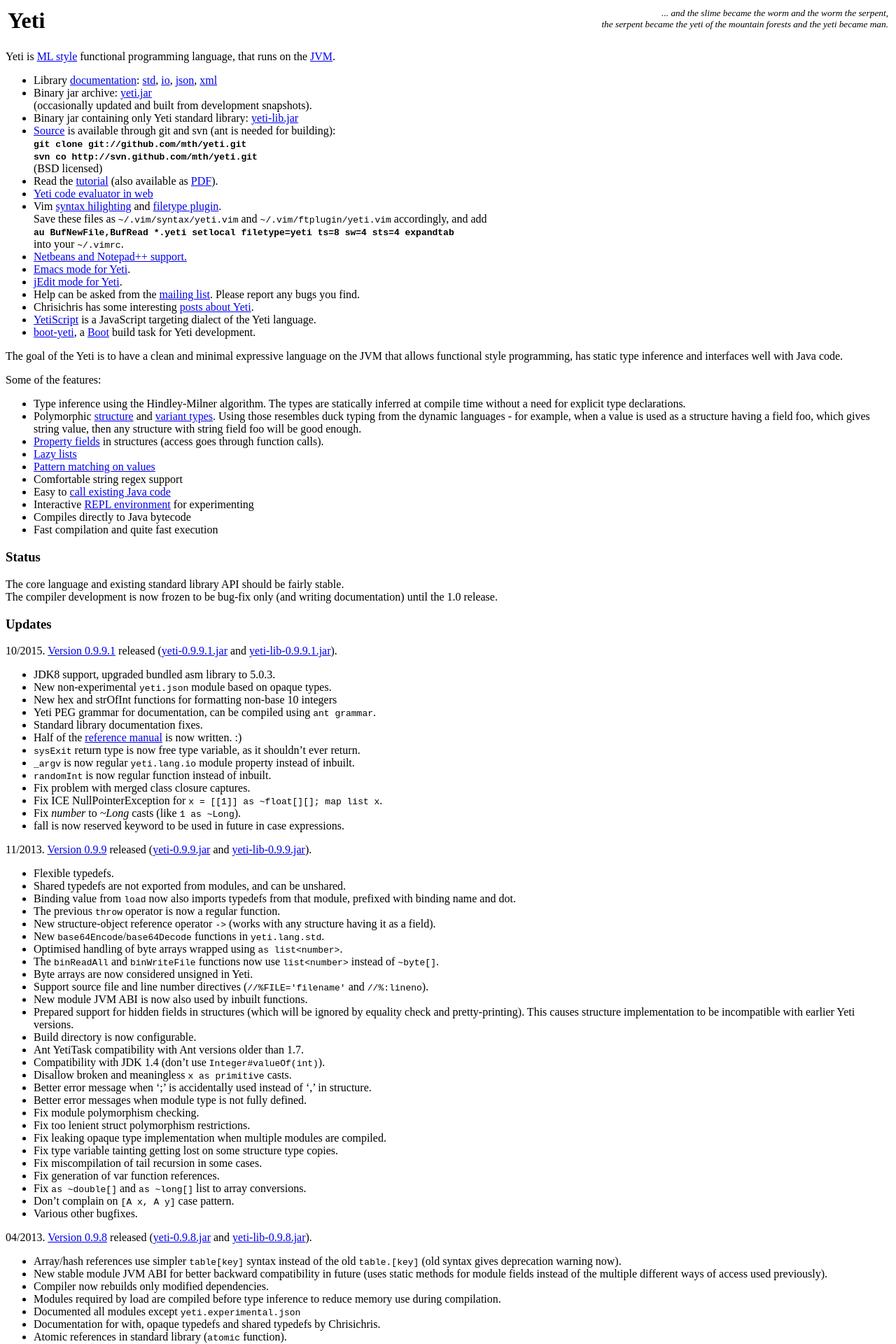
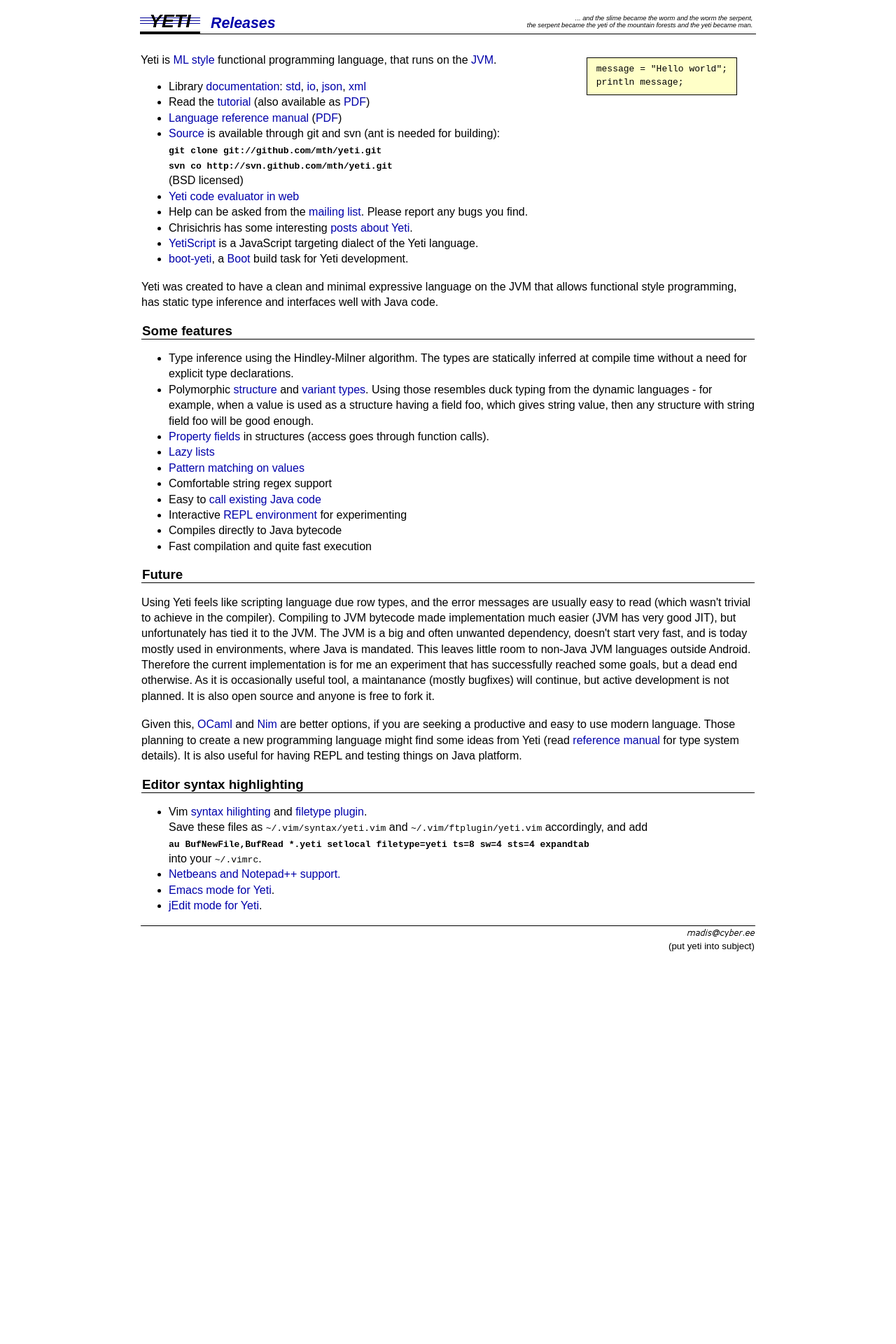
Before and after one commit to mth/mth.github.com, a Jekyll site: the page built from yeti/index.html, in a window 1280 px wide. Shown: the top 1920 px of the page at 70% size. Built offline with Jekyll 4.4.1, drawn with Linux system fonts in a browser that asks for light colours; Markdown is read by kramdown in place of the engine named in the settings; after the commit the page ends 1376 px from its top, so only the background shows below that; some of the changed text lies outside the part shown.

Commit message:
replace old site

```diff
--- a/_layouts/default.html
+++ /dev/null
@@ -1,6 +0,0 @@
-<!DOCTYPE HTML PUBLIC "-//W3C//DTD HTML 4.0 Transitional//EN">
-<html>
-<meta http-equiv="Content-Type" content="text/html; charset=UTF-8">
-<style type="text/css">code {font-family: monospace}</style>
-<title>{{ page.title }}</title><body>{{ content }}</body>
-</html>
--- a/yeti/index.html
+++ b/yeti/index.html
@@ -1,38 +1,28 @@
 ---
-layout: default
-title: Yeti programming language
+layout: yeti
+linkid: l-about
+title: YETI programming language
 ---
-<table width="100%" border=0><tr><td><h1>Yeti</h1></td>
-<td align=right valign=top><small><i>... and the slime became the worm and the worm the serpent, <br>the serpent became the yeti of the mountain forests and the yeti became man.</i></small></td></tr></table>
 Yeti is
 <a href="http://en.wikipedia.org/wiki/ML_(programming_language)">ML style</a>
 functional programming language, that runs on the
 <a href="http://java.sun.com/docs/books/jvms/second_edition/html/VMSpecTOC.doc.html">JVM</a>.
+<pre class=hello>message = "Hello world";
+println message;</pre>
 <ul><li>Library
 <a href="http://dot.planet.ee/yeti/docs/latest/">documentation</a>:
 <a href="http://dot.planet.ee/yeti/docs/latest/yeti.lang.std.html">std</a>,
 <a href="http://dot.planet.ee/yeti/docs/latest/yeti.lang.io.html">io</a>,
 <a href="http://dot.planet.ee/yeti/docs/latest/yeti.json.html">json</a>,
 <a href="http://dot.planet.ee/yeti/docs/latest/yeti.xml.html">xml</a>
-<li>Binary jar archive: <a href="http://dot.planet.ee/yeti/yeti.jar">yeti.jar</a><br>
-(occasionally updated and built from development snapshots).
-<li>Binary jar containing only Yeti standard library:
-<a href="http://dot.planet.ee/yeti/yeti-lib.jar">yeti-lib.jar</a>
+<li>Read the <a href="http://dot.planet.ee/yeti/intro.html">tutorial</a> (also available as
+<a href="http://dot.planet.ee/yeti/intro.pdf">PDF</a>)
+<li><a href="http://dot.planet.ee/yeti/reference.html">Language reference manual</a> (<a href="http://dot.planet.ee/yeti/reference.pdf">PDF</a>)
 <li><a href="https://github.com/mth/yeti">Source</a> is available through git and svn (ant is needed for building):<br>
-<tt><b>git clone git://github.com/mth/yeti.git</b></tt><br>
-<tt><b>svn co http://svn.github.com/mth/yeti.git</b></tt><br>
+<code><b>git clone git://github.com/mth/yeti.git</b></code><br>
+<code><b>svn co http://svn.github.com/mth/yeti.git</b></code><br>
 (BSD licensed)
-<li>Read the <a href="http://dot.planet.ee/yeti/intro.html">tutorial</a> (also available as
-<a href="http://dot.planet.ee/yeti/intro.pdf">PDF</a>).
 <li><a href="http://try-yeti.appspot.com/">Yeti code evaluator in web</a>
-<li>Vim <a href="https://github.com/mth/yeti/raw/master/util/syntax/yeti.vim">syntax hilighting</a> and <a href="https://github.com/mth/yeti/raw/master/util/ftplugin/yeti.vim">filetype plugin</a>.<br>
-Save these files as <tt>~/.vim/syntax/yeti.vim</tt> and
-<tt>~/.vim/ftplugin/yeti.vim</tt> accordingly, and add<br>
-<tt><b>au BufNewFile,BufRead *.yeti setlocal filetype=yeti ts=8 sw=4 sts=4 expandtab</b></tt><br>
-into your <tt>~/.vimrc</tt>.
-<li><a href="http://chrisichris.wordpress.com/2011/02/26/yeti-editor-support-in-vim-netbeans-and-notepad/">Netbeans and Notepad++ support.</a>
-<li><a href="https://github.com/mth/yeti/raw/master/util/syntax/yeti-mode.el">Emacs mode for Yeti</a>.
-<li><a href="https://github.com/mth/yeti/raw/master/util/jedit/yeti.xml">jEdit mode for Yeti</a>.
 <li>Help can be asked from the
 <a href="http://groups.google.com/group/yeti-lang">mailing list</a>.
 Please report any bugs you find.
@@ -40,19 +30,19 @@
 <li><a href="https://github.com/chrisichris/yetiscript">YetiScript</a> is a JavaScript targeting dialect of the Yeti language.
 <li><a href="https://github.com/alandipert/boot-yeti">boot-yeti</a>, a <a href="http://boot-clj.com/">Boot</a> build task for Yeti development.
 </ul>
-The goal of the Yeti is to have a clean and minimal expressive language on the JVM that allows functional style programming, has static type inference and interfaces well with Java code.
-<p>
-Some of the features:
+<p>Yeti was created to have a clean and minimal expressive language on the JVM that allows functional style programming, has static type inference and interfaces well with Java code.
+<h3>Some features</h3>
 <ul>
 <li>Type inference using the Hindley-Milner algorithm. The types are
 statically inferred at compile time without a need for explicit type
 declarations.
-<li>Polymorphic <a href="http://dot.planet.ee/yeti/intro.html#structures">structure</a> and
-<a href="http://dot.planet.ee/yeti/intro.html#variant-types">variant types</a>. Using those resembles
-duck typing from the dynamic languages - for example, when a value is used as
-a structure having a field foo, which gives string value, then any structure
-with string field foo will be good enough.
-<li><a href="http://dot.planet.ee/yeti/intro.html#accessors-and-mutators">Property fields</a> in structures (access goes through function calls).
+<li>Polymorphic <a href="http://dot.planet.ee/yeti/intro.html#structures">structure</a>
+and <a href="http://dot.planet.ee/yeti/intro.html#variant-types">variant types</a>.
+Using those resembles duck typing from the dynamic languages - for example,
+when a value is used as a structure having a field foo, which gives string
+value, then any structure with string field foo will be good enough.
+<li><a href="http://dot.planet.ee/yeti/intro.html#accessors-and-mutators">Property fields</a>
+in structures (access goes through function calls).
 <li><a href="http://dot.planet.ee/yeti/intro.html#lazy-lists">Lazy lists</a>
 <li><a href="http://dot.planet.ee/yeti/intro.html#pattern-matching">Pattern matching on values</a>
 <li>Comfortable string regex support
@@ -61,19 +51,36 @@
 <li>Compiles directly to Java bytecode
 <li>Fast compilation and quite fast execution
 </ul>
-
-<h3>Status</h3>
-
-The core language and existing standard library API should be fairly
-stable.<br>
-The compiler development is now frozen to be bug-fix only
-(and writing documentation) until the 1.0 release.
-
-<h3>Updates</h3>
-{% capture changelog %}
-{% include yetiChangelog %}
-{% endcapture %}
-{{ changelog | markdownify }}
-<hr>
-<p align="right"><img src="../any.gif" alt=":)">
-<br><small>(put yeti into subject)</small>
+<h3>Future</h3>
+<p>
+Using Yeti feels like scripting language due row types, and the error messages
+are usually easy to read (which wasn't trivial to achieve in the compiler).
+Compiling to JVM bytecode made implementation much easier (JVM has very good
+JIT), but unfortunately has tied it to the JVM. The JVM is a big and often
+unwanted dependency, doesn't start very fast, and is today mostly used in
+environments, where Java is mandated. This leaves little room to non-Java JVM
+languages outside Android. Therefore the current implementation is for me an
+experiment that has successfully reached some goals, but a dead end otherwise.
+As it is occasionally useful tool, a maintanance (mostly bugfixes) will
+continue, but active development is not planned. It is also open source and
+anyone is free to fork it.
+</p><p>
+Given this, <a href="https://ocaml.org/">OCaml</a> and
+<a href="https://nim-lang.org/">Nim</a> are better options, if you are seeking
+a productive and easy to use modern language.
+Those planning to create a new programming language might find some ideas from
+Yeti (read <a href="http://dot.planet.ee/yeti/reference.html">reference manual</a> for type system
+details). It is also useful for having REPL and testing things on Java platform.
+</p>
+<h3>Editor syntax highlighting</h3>
+<ul>
+<li>Vim <a href="https://github.com/mth/yeti/raw/master/util/syntax/yeti.vim">syntax hilighting</a> and <a href="https://github.com/mth/yeti/raw/master/util/ftplugin/yeti.vim">filetype plugin</a>.<br>
+Save these files as <code>~/.vim/syntax/yeti.vim</code> and
+<code>~/.vim/ftplugin/yeti.vim</code> accordingly, and add<br>
+<code><b>au BufNewFile,BufRead *.yeti setlocal filetype=yeti ts=8 sw=4 sts=4 expandtab</b></code><br>
+into your <code>~/.vimrc</code>.
+<li><a href="http://chrisichris.wordpress.com/2011/02/26/yeti-editor-support-in-vim-netbeans-and-notepad/">Netbeans and Notepad++ support.</a>
+<li><a href="https://github.com/mth/yeti/raw/master/util/syntax/yeti-mode.el">Emacs mode for Yeti</a>.
+<li><a href="https://github.com/mth/yeti/raw/master/util/jedit/yeti.xml">jEdit mode for Yeti</a>.
+</ul>
+<p class=foot><img src="../any.gif" alt=":)"><br><small>(put yeti into subject)</small></p>
```
Also changed, not shown: newyeti/index.html (deleted, +0 -86 lines), yeti/releases.html (renamed from newyeti/releases.html), yeti/style.css (renamed from newyeti/style.css).
